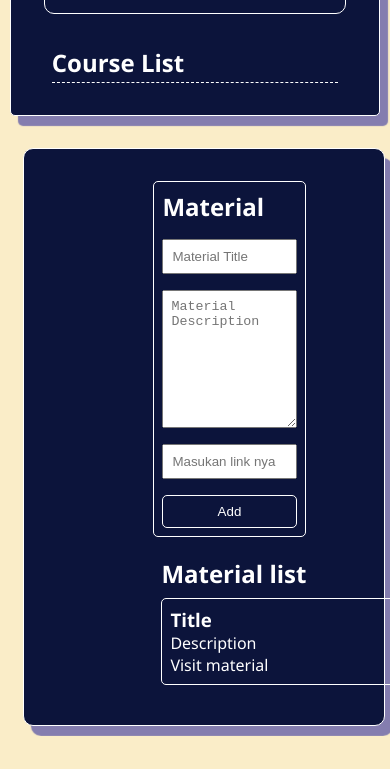
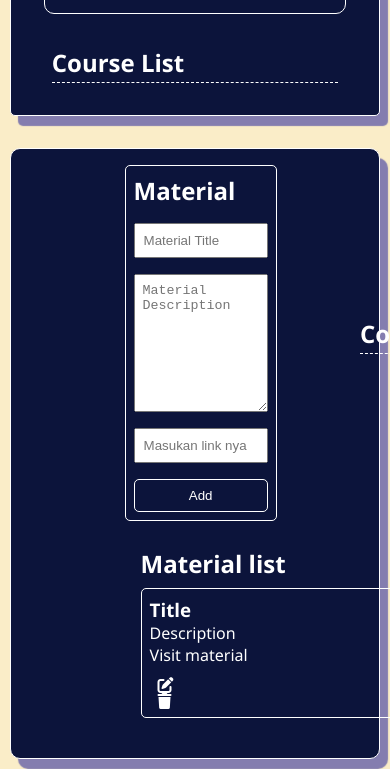
Before and after one commit to EvanFadillah/Intern-Test, a plain HTML site: page index.html in a window 390 px wide. Shown: the part 460-1229 px from the top of the page. Before the commit the page ends 1196 px from the top, so only its background shows below. Drawn offline with Linux system fonts and the light colour scheme.

Commit message:
media query

```diff
--- a/style.css
+++ b/style.css
@@ -211,10 +211,13 @@ form button:hover {
 .material-list {
     width: 85%;
     margin-left: 6.1rem;
-    overflow-y: auto;
     h2 {
         margin-left: .5rem;
     }
+}
+
+.material-box {
+    overflow-y: auto;
 }
 
 .material-tables {
@@ -255,8 +258,9 @@ form button:hover {
 
 
 /* Ukuran tablets dan small devices (width up to 1024px) */
+/* Ukuran tablets dan small devices (width up to 1024px) */
 @media only screen and (max-width: 1024px) {
-    .course-container {
+    .course-container, .material-container {
         flex-direction: column;
         align-items: center;
         padding: 1rem;
@@ -268,17 +272,17 @@ form button:hover {
         display: none;
     }
 
-    .course-input, .container {
+    .course-input, .container, .material-input, .chosen-course, .material-list {
         width: 100%;
         margin-bottom: 1rem;
     }
 
-    .course-list {
+    .course-list, .material-box {
         width: 100%;
         padding: 0;
     }
 
-    .course-tables {
+    .course-tables, .material-tables {
         width: 100%;
     }
 }
@@ -294,16 +298,16 @@ form button:hover {
         font-size: 1.5rem;
     }
 
-    .course-input, .container {
+    .course-input, .container, .material-input, .chosen-course {
         width: 90%;
     }
 
-    .course-list {
+    .course-list, .material-box {
         height: auto;
         max-height: 200px;
     }
 
-    .course-tables {
+    .course-tables, .material-tables {
         flex-direction: column;
     }
 
@@ -319,6 +323,12 @@ form button:hover {
     .icon-container i {
         margin-bottom: 0;
     }
+
+    .material-container {
+        grid-template-columns: 1fr;
+        grid-template-rows: auto;
+        gap: 10px;
+    }
 }
 
 /* Ukuran Mobile Device (width up to 480px) */
@@ -332,24 +342,20 @@ form button:hover {
         padding: 0.5rem;
     }
 
-    .course-input {
+    .course-input, .material-input {
         padding: 1rem 0.5rem;
     }
 
-    .container {
+    .container, .chosen-course, .material-list {
         padding: 0 0.5rem;
     }
 
-    .course-list {
-        width: 100%;
-    }
-
-    .course-tables {
+    .course-tables, .material-tables {
         flex-direction: column;
         padding: 0.5rem;
     }
 
-    .text-container {
+    .text-container, .icon-container {
         width: 100%;
     }
 
@@ -363,3 +369,26 @@ form button:hover {
         margin: 0 0.5rem;
     }
 }
+
+/* Tambahan untuk perangkat dengan layar yang sangat kecil */
+@media only screen and (max-width: 360px) {
+    h1.title {
+        font-size: 1rem;
+    }
+
+    .course-input, .material-input {
+        padding: 0.5rem;
+    }
+
+    form input, form textarea, form button {
+        padding: 0.3rem;
+    }
+
+    .text-container {
+        font-size: 0.8rem;
+    }
+
+    .icon-container i {
+        font-size: 1rem;
+    }
+}
```
